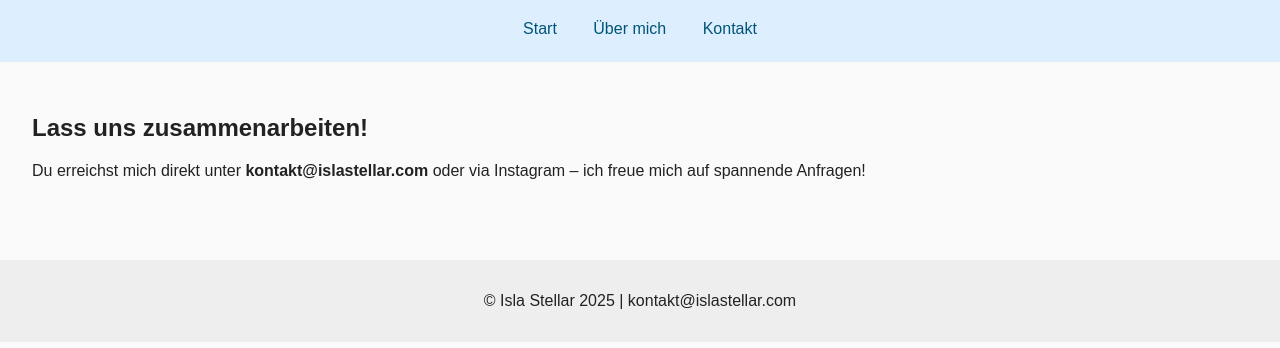
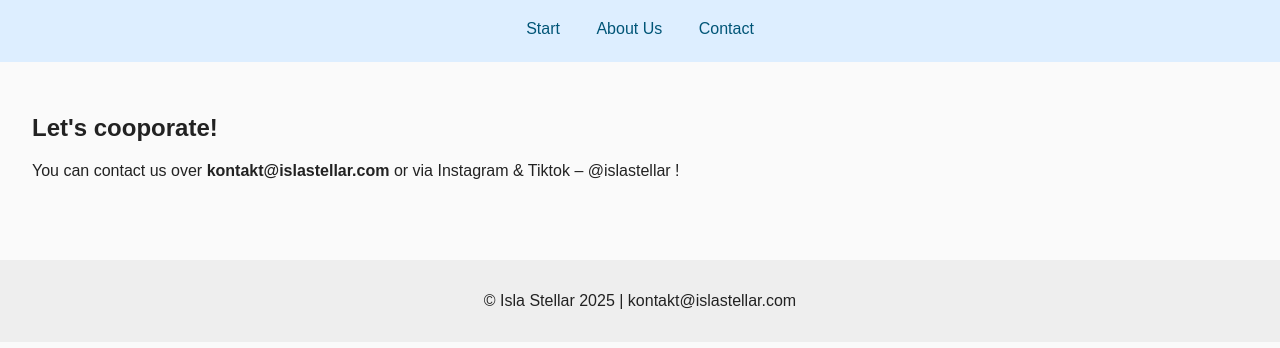
Before and after one commit to pwsht/Islastellar, a plain HTML site: page contact.html in a window 1280 px wide. Shown: the part 84-432 px from the top of the page. Drawn offline with Linux system fonts and the light colour scheme.

Commit message:
Update contact.html

```diff
--- a/contact.html
+++ b/contact.html
@@ -11,13 +11,13 @@
     <h1><a href="index.html">Isla Stellar</a></h1>
     <nav>
       <a href="index.html">Start</a>
-      <a href="about.html">Über mich</a>
-      <a href="contact.html">Kontakt</a>
+      <a href="about.html">About Us</a>
+      <a href="contact.html">Contact</a>
     </nav>
   </header>
   <main>
-    <h2>Lass uns zusammenarbeiten!</h2>
-    <p>Du erreichst mich direkt unter <strong>kontakt@islastellar.com</strong> oder via Instagram – ich freue mich auf spannende Anfragen!</p>
+    <h2>Let's cooporate!</h2>
+    <p> You can contact us over <strong>kontakt@islastellar.com</strong> or via Instagram & Tiktok – @islastellar !</p>
   </main>
   <footer>
     <p>© Isla Stellar 2025 | kontakt@islastellar.com</p>
```
